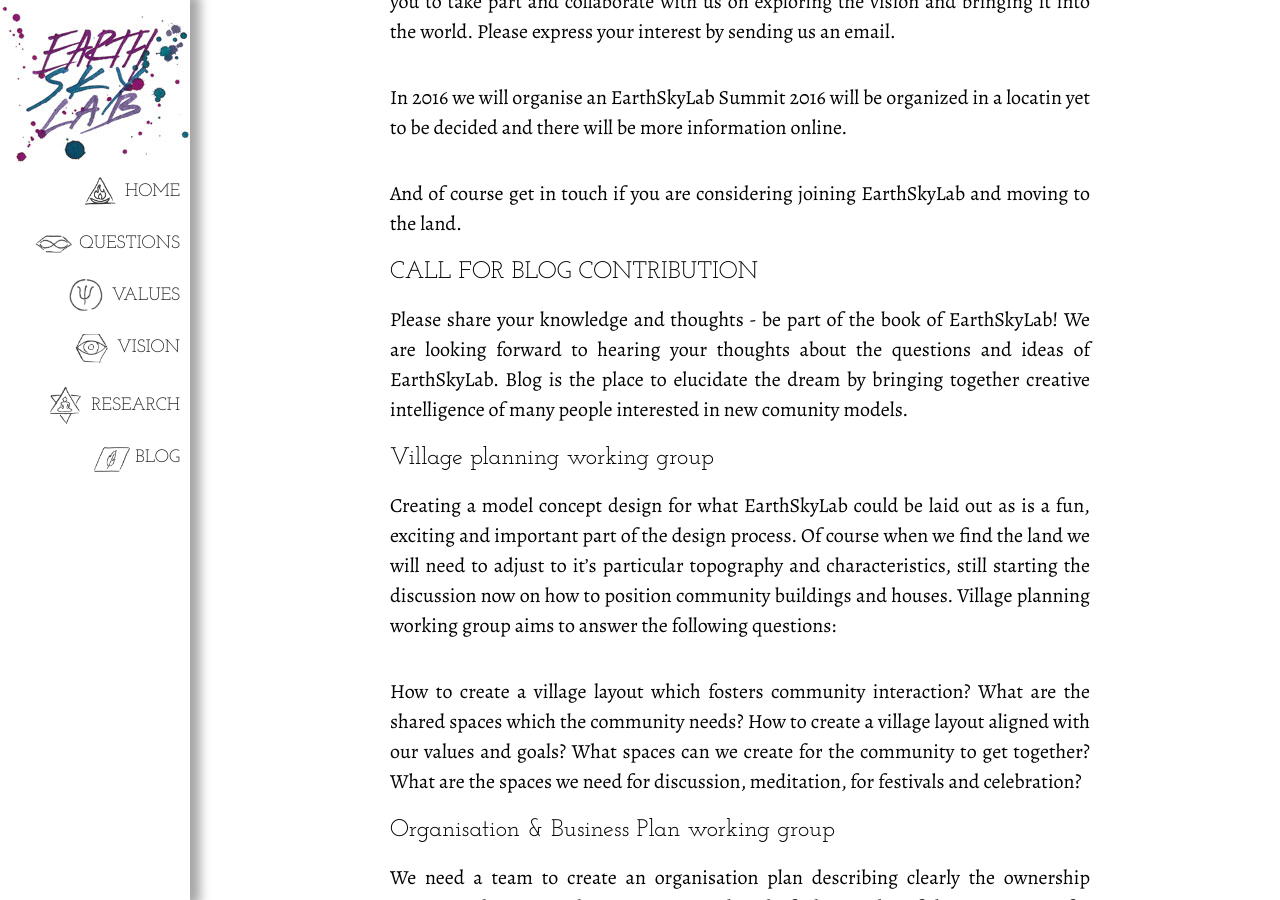
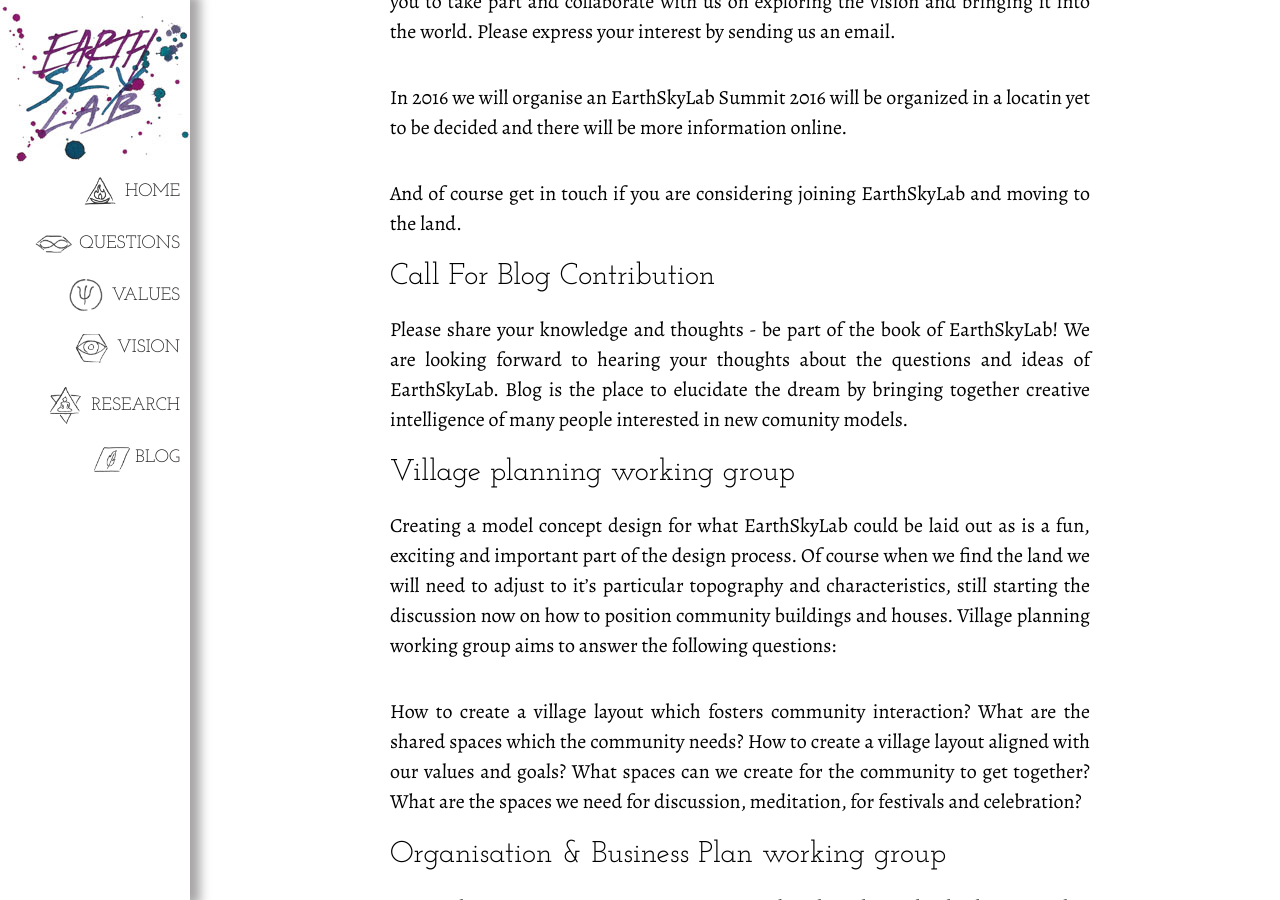
Before and after one commit to EarthSkyLab/EarthSkyLab.github.io, a Jekyll site: the page built from about.md, in a window 1280 px wide and 900 px high, scrolled down 765 px. Built offline with Jekyll 4.4.1, drawn with Linux system fonts in a browser that asks for light colours; Markdown is read by kramdown in place of the engine named in the settings; comment, search, counter and statistics services are not loaded.

```diff
--- a/about.md
+++ b/about.md
@@ -23,11 +23,11 @@ In 2016 we will organise an EarthSkyLab Summit 2016 will be organized in a locat
 
 And of course get in touch if you are considering joining EarthSkyLab and moving to the land.
 
-## CALL FOR BLOG CONTRIBUTION
+# Call For Blog Contribution
 
 Please share your knowledge and thoughts - be part of the book of EarthSkyLab! We are looking forward to hearing your thoughts about the questions and ideas of EarthSkyLab. Blog is the place to elucidate the dream by bringing together creative intelligence of many people interested in new comunity models.
 
-## Village planning working group
+# Village planning working group
 
 Creating a model concept design for what EarthSkyLab could be laid out as is a fun, exciting and important part of the design process. Of course when we find the land we will need to adjust to it’s particular topography and characteristics, still starting the discussion now on how to position community buildings and houses. Village planning working group aims to answer the following questions:
 
@@ -38,12 +38,12 @@ What spaces can we create for the community to get together?
 What are the spaces we need for discussion, meditation, for festivals and celebration?
 
 
-## Organisation & Business Plan working group
+# Organisation & Business Plan working group
 
 We need a team to create an organisation plan describing clearly the ownership structure, decision making, etc. We need to draft the articles of the constitution for the legal entity. We need to create a model of how  community finances will be handled. We need to create agreements about community service.
 
 
-## Free-to-learn community working group
+# Free-to-learn community working group
 
 The idea of creating a community which is centered around the free-to-learn principle for both children and adults is perhaps the most novel part of the whole EarthSkyLab Vision. We are looking for help from everyone in the alternative-learning movement to help us develop the details of how to turn vision into reality.
 
```
